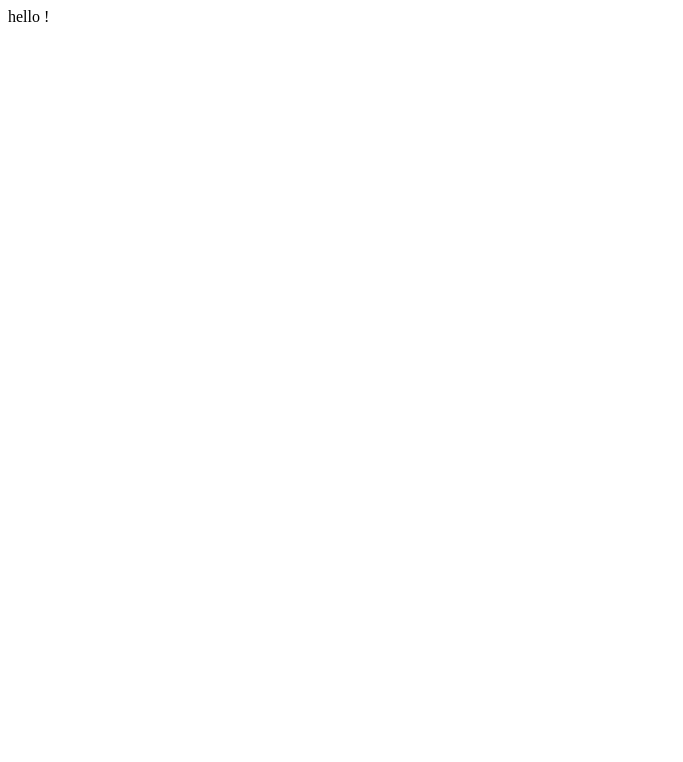
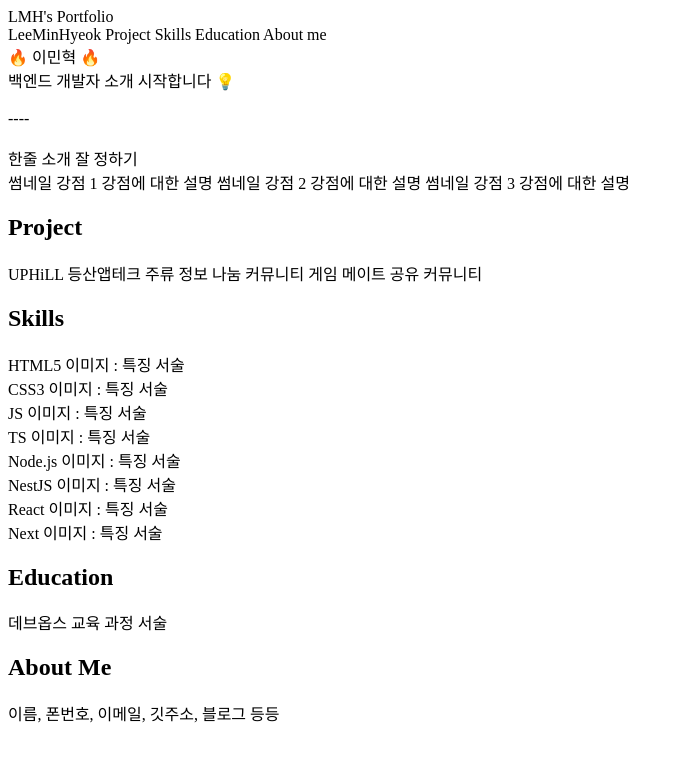
Before and after one commit to MinhyeokChoco/MinhyeokChoco.github.io, a plain HTML site: page index.html in a window 1280 px wide. Shown: the whole page, without its empty margins (0-683 px from the left). Drawn offline with Linux system fonts and the light colour scheme.

Commit message:
[feat] : 포트폴리오 틀 작성

```diff
--- a/index.html
+++ b/index.html
@@ -4,11 +4,95 @@
 <head>
     <meta charset="UTF-8">
     <meta name="viewport" content="width=device-width, initial-scale=1.0">
-    <title>Document</title>
+    <title>이민혁 포트폴리오</title>
 </head>
 
 <body>
-    hello !
+
+    <!-- 헤더 -->
+    <div class="header">
+        <div class="navition_one">
+            LMH's Portfolio
+        </div>
+        <div class="navition_two">
+            <span class="navi_one">LeeMinHyeok</span>
+            <span class="navi_two">Project</span>
+            <span class="navi_three">Skills</span>
+            <span class="navi_four">Education</span>
+            <span class="navi_five">About me</span>
+        </div>
+    </div>
+
+    <!-- 포트폴리오 시작 및 한줄 소개  -->
+    <div class="start">
+        🔥 이민혁 🔥<br>
+        백엔드 개발자 소개 시작합니다 💡<br><br>
+        ----<br><br> <!-- 구분선 -->
+        한줄 소개 잘 정하기
+    </div>
+
+    <!-- 강점 -->
+    <div class="introduce">
+        <span class="intro_one">
+            썸네일
+            강점 1
+            강점에 대한 설명
+        </span>
+        <span class="intro_two">
+            썸네일
+            강점 2
+            강점에 대한 설명
+        </span>
+        <span class="intro_thr">
+            썸네일
+            강점 3
+            강점에 대한 설명
+        </span>
+    </div>
+
+    <!-- 프로젝트 -->
+    <h2 class="project_header">Project</h2>
+
+    <div class="project">
+        <span class="third_project">
+            UPHiLL
+            등산앱테크
+        </span>
+        <span class="second_project">
+            주류 정보 나눔 커뮤니티
+        </span>
+        <span class="first_project">
+            게임 메이트 공유 커뮤니티
+        </span>
+    </div>
+
+    <!-- 기술 스택 -->
+    <h2 class="skills_header">Skills</h2>
+
+    <div class="skills">
+        <div class="html">HTML5 이미지 : 특징 서술</div>
+        <div class="css">CSS3 이미지 : 특징 서술</div>
+        <div class="js">JS 이미지 : 특징 서술</div>
+        <div class="ts">TS 이미지 : 특징 서술</div>
+        <div class="node">Node.js 이미지 : 특징 서술</div>
+        <div class="nest">NestJS 이미지 : 특징 서술</div>
+        <div class="react">React 이미지 : 특징 서술</div>
+        <div class="next">Next 이미지 : 특징 서술</div>
+    </div>
+
+    <!-- 교육 이수 -->
+    <h2 class="education_header">Education</h2>
+
+    <div class="devops">
+        데브옵스 교육 과정 서술
+    </div>
+
+    <!-- 개인 정보 -->
+    <h2 class="aboutme_header">About Me</h2>
+
+    <div class="aboutme">
+        이름, 폰번호, 이메일, 깃주소, 블로그 등등
+    </div>
 </body>
 
 </html>
```
